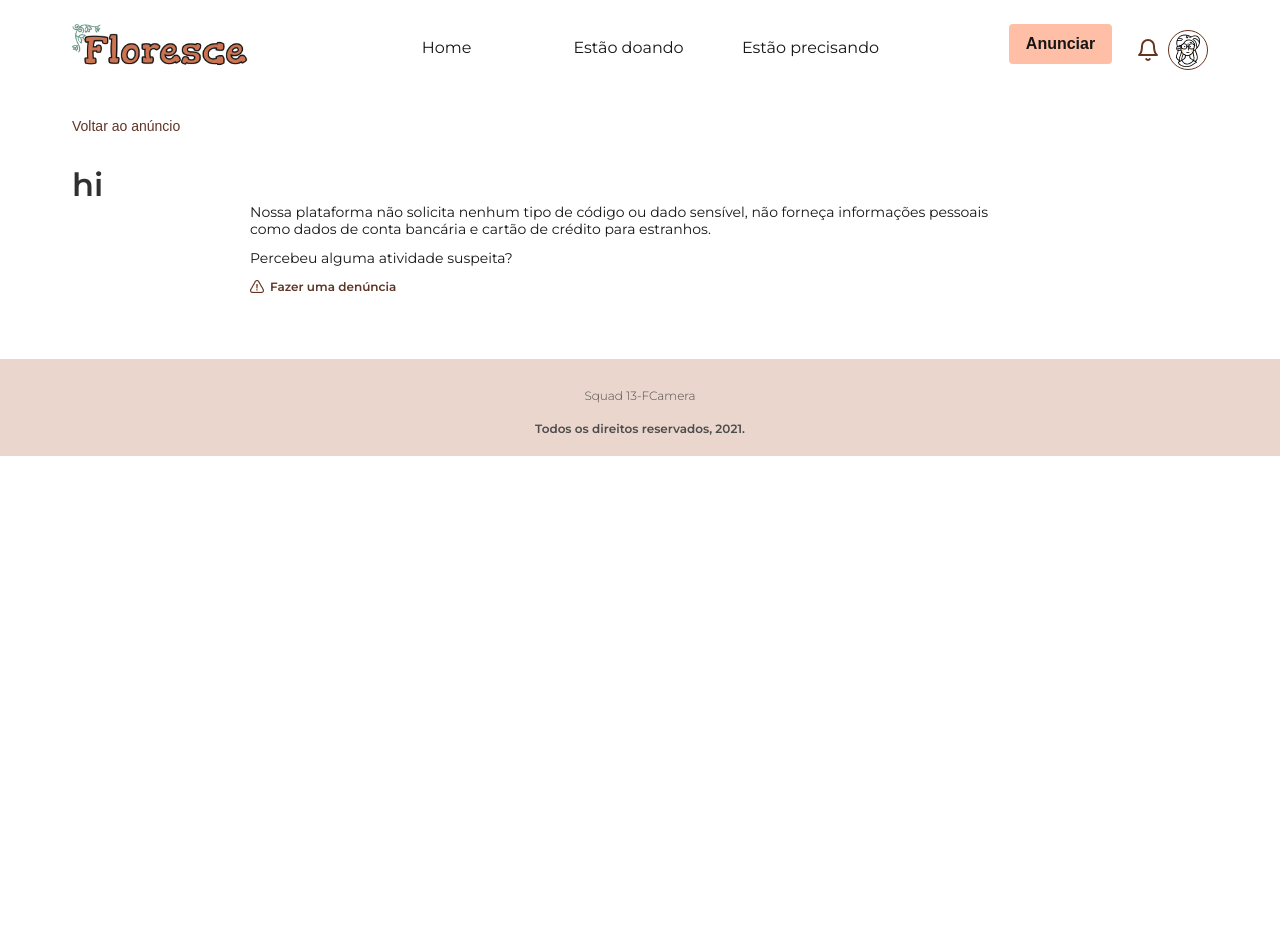
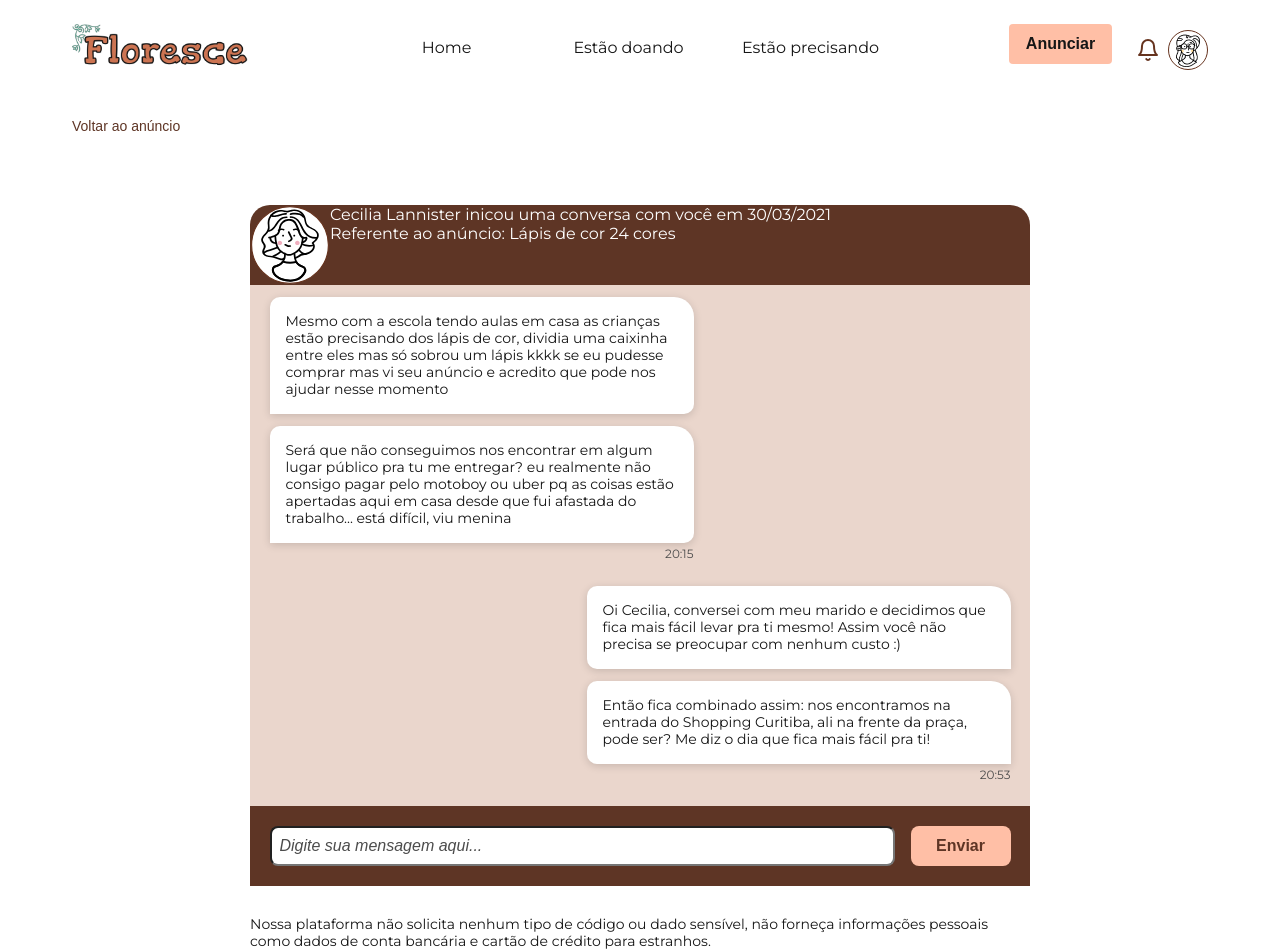
Before and after one commit to FCamara-Squad13/Mobile, a React (Create React App) app: page /chat in a window 1280 px wide. Shown: the top 952 px of the page. Before the commit the page ends 800 px from the top, so only its background shows below. Built offline with nearby package versions, Linux system fonts and the light colour scheme.

Commit message:
Mock chat page

```diff
--- a/src/components/FormPublishAd/index.tsx
+++ b/src/components/FormPublishAd/index.tsx
@@ -145,7 +145,7 @@ const FormPublishAd: React.FC = () => {
               como vai fazer a doação é você
             </span>
           </div>
-          <button className="submit-form" type="submit">
+          <button className="submit-form-button" type="submit">
             Publicar anúncio
           </button>
         </form>
--- a/src/components/FormPublishAd/style.css
+++ b/src/components/FormPublishAd/style.css
@@ -162,7 +162,7 @@
   width: 368px;
 }
 
-.submit-form {
+.submit-form-button {
   font-weight: 500;
   font-size: 21px;
   line-height: 25.2px;
@@ -174,3 +174,7 @@
   color: #FFFFFF;
   background-color: #616161;
 }
+
+.submit-form-button:hover {
+  cursor: pointer;
+}
--- a/src/index.css
+++ b/src/index.css
@@ -1,6 +1,7 @@
 :root {
   --color-peach-primary: #e59c7f;
   --color-peach-secondary: #cc7452;
+  --color-peach-terciary: #FFBFA6;
   --color-peach-darker: #66331e;
   --color-peach-darkest: #5e3525;
   --color-cyan-secondary: #4CBFA0;
--- a/src/pages/Chat/index.tsx
+++ b/src/pages/Chat/index.tsx
@@ -3,15 +3,79 @@ import GoBack from "../../components/GoBack";
 
 import "./style.css";
 
+import ceciliaPic from "../../assets/images/Cecilia-profile-pic.svg";
 import alert from "../../assets/images/alert.png";
 
 const Home: React.FC = () => {
   return (
     <div className="container">
       <GoBack />
-      <h1>hi</h1>
       <div className="chat-page-content">
         <div className="chat-area">
+          <div className="chat-window">
+            <div className="chat-header">
+              <img
+                src={ceciliaPic}
+                alt="foto de perfil"
+                className="chat-picture"
+              />
+              <div className="chat-data">
+                <p className="chat-person-data">
+                  Cecilia Lannister inicou uma conversa com você em 30/03/2021
+                </p>
+                <p className="chat-product-data">
+                  Referente ao anúncio: Lápis de cor 24 cores
+                </p>
+              </div>
+            </div>
+            <div className="chat">
+              <div className="chat-container">
+                <div className="donee-container">
+                  <p className="chat-message donee-message">
+                    Mesmo com a escola tendo aulas em casa as crianças estão
+                    precisando dos lápis de cor, dividia uma caixinha entre eles
+                    mas só sobrou um lápis kkkk se eu pudesse comprar mas vi seu
+                    anúncio e acredito que pode nos ajudar nesse momento
+                  </p>
+                  <p className="chat-message donee-message">
+                    Será que não conseguimos nos encontrar em algum lugar
+                    público pra tu me entregar? eu realmente não consigo pagar
+                    pelo motoboy ou uber pq as coisas estão apertadas aqui em
+                    casa desde que fui afastada do trabalho... está difícil, viu
+                    menina
+                  </p>
+                  <span className="time-last-message">20:15</span>
+                </div>
+                <div className="donator-container">
+                  <p className="chat-message donator-message">
+                    Oi Cecilia, conversei com meu marido e decidimos que fica
+                    mais fácil levar pra ti mesmo! Assim você não precisa se
+                    preocupar com nenhum custo :)
+                  </p>
+                  <p className="chat-message donator-message">
+                    Então fica combinado assim: nos encontramos na entrada do
+                    Shopping Curitiba, ali na frente da praça, pode ser? Me diz
+                    o dia que fica mais fácil pra ti!
+                  </p>
+                  <span className="time-last-message">20:53</span>
+                </div>
+              </div>
+            </div>
+            <div className="chat-footer">
+              <div className="chat-container">
+                <div className="user-actions-wrapper">
+                  <input
+                    className="chat-user-input"
+                    type="text"
+                    placeholder="Digite sua mensagem aqui..."
+                  />
+                  <button className="send-message-button" type="submit">
+                    Enviar
+                  </button>
+                </div>
+              </div>
+            </div>
+          </div>
           <p className="disclaimer">
             Nossa plataforma não solicita nenhum tipo de código ou dado
             sensível, não forneça informações pessoais como dados de conta
--- a/src/pages/Chat/style.css
+++ b/src/pages/Chat/style.css
@@ -6,6 +6,122 @@
 
 .chat-area {
   max-width: 780px;
+}
+
+.chat-window {
+  max-width: 780px;
+  max-height: 740px;
+  border-top-left-radius: 20px;
+  border-top-right-radius: 20px;
+  margin: 40px 0 30px;
+}
+
+.chat-header {
+  height: 80px;
+  display: flex;
+  background-color: var(--color-peach-darkest);
+  color: #FFFFFF;
+  border-top-left-radius: 20px;
+  border-top-right-radius: 20px;
+}
+
+.chat-data {
+  display: flex;
+  flex-direction: column;
+}
+
+.chat-container {
+  width: 95%;
+  margin: 0 auto;
+}
+
+.chat {
+  background-color: var(--color-ligth-secondary);
+  display: flex;
+  flex-direction: column;
+}
+
+.chat-message {
+  font-weight: 500;
+  font-size: 14px;
+  line-height: 17px;
+  background-color: #FFFFFF;
+  color: var(--color-dark-secondary);
+  box-shadow: 0px 2px 8px rgba(0, 0, 0, 0.15);
+  max-height: max-content;
+  max-width: 424px;
+  margin: 12px 0;
+  padding: 16px;
+}
+
+.donee-container, .donator-container {
+  position: relative;
+  max-width: 424px;
+}
+
+.donee-message {
+  border-radius: 10px 20px 10px 0;
+}
+
+.time-last-message {
+  font-weight: 400;
+  font-size: 12px;
+  line-height: 14.63px;
+  color: var(--color-dark-primary);
+  display: block;
+  width: fit-content;
+  margin-top: -8px;
+  margin-left: auto;
+}
+
+.time-last-message:last-of-type {
+  margin-bottom: 24px;
+}
+
+.donator-container {
+  margin-left: auto;
+}
+
+.donator-message {
+  border-radius: 10px 20px 0 10px;
+}
+
+.chat-footer {
+  background-color: var(--color-peach-darkest);
+  padding: 20px 0;
+}
+
+.user-actions-wrapper {
+  display: flex;
+  justify-content: space-between;
+}
+
+.chat-user-input {
+  color: var(--color-peach-darkest);
+  border-radius: 8px;
+  padding-left: 8px;
+  height: 40px;
+  width: calc(100% - 116px);
+}
+
+.chat-user-input::placeholder {
+  font-weight: 400;
+  font-size: 16px;
+  line-height: 24px;
+  font-style: italic;
+  color: var(--color-dark-primary);
+}
+
+.send-message-button {
+  font-weight: 600;
+  font-size: 16px;
+  line-height: 24px;
+  color: var(--color-peach-darkest);
+  background-color: var(--color-peach-terciary);
+  border-radius: 8px;
+  border: none;
+  width: 100px;
+  height: 40px;
 }
 
 .complaint-wrapper {
```
Also changed, not shown: src/assets/images/Cecilia-profile-pic.svg (added), src/assets/images/Pamela-profile-pic.svg (added).
